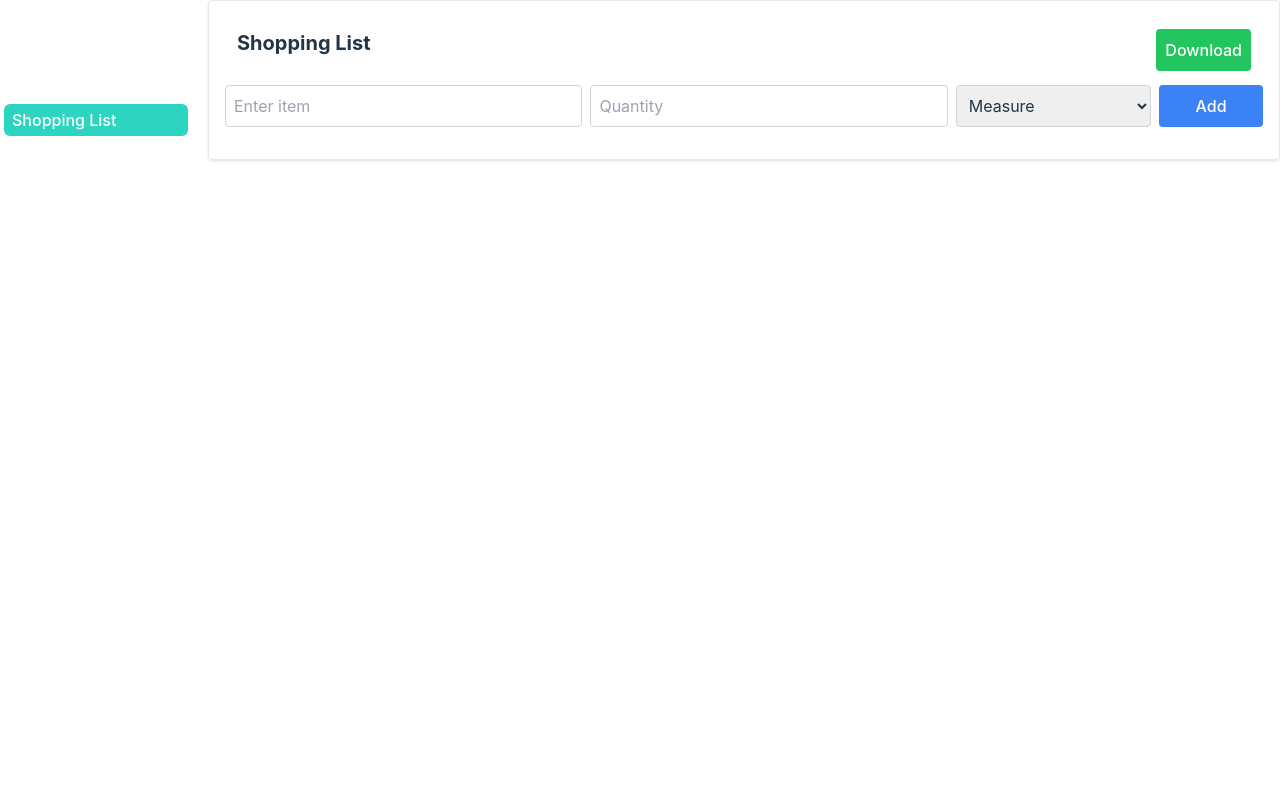
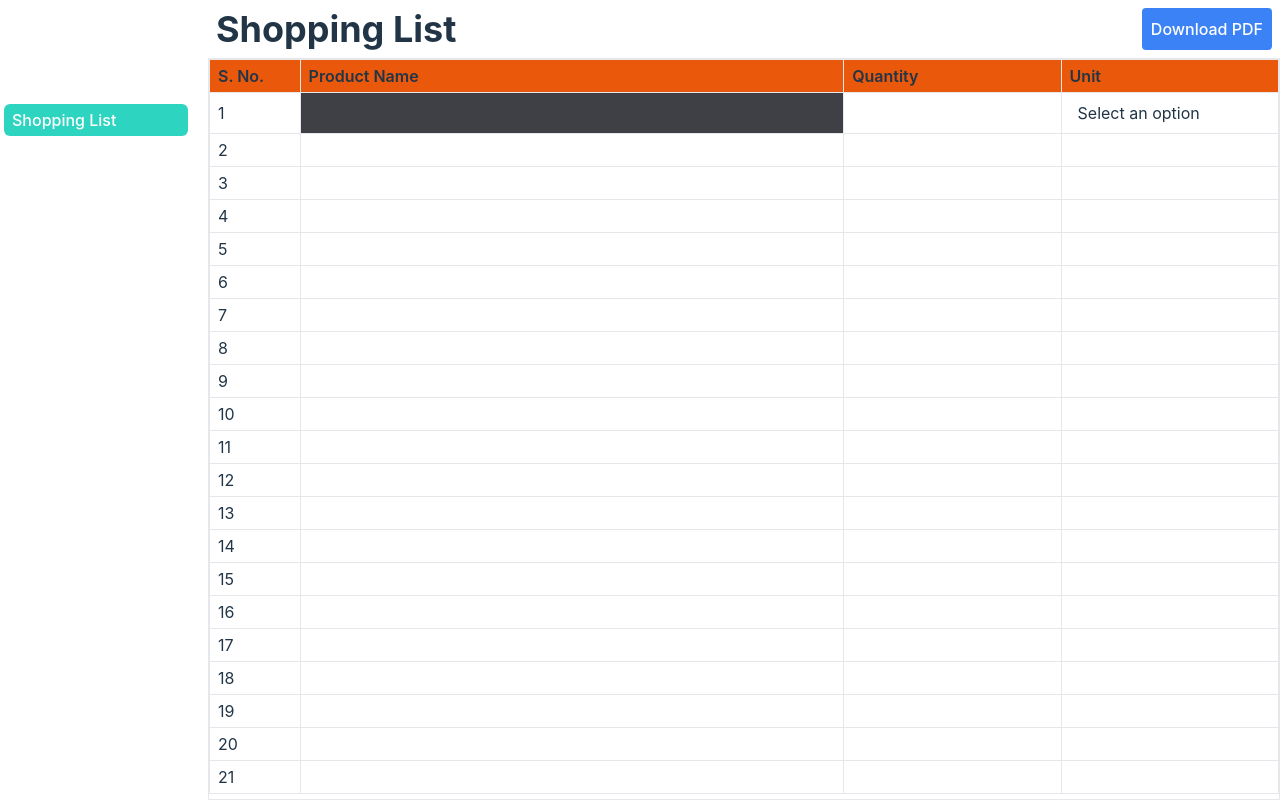
Before and after one commit to Raghunandan1451/DTD-Tasks, a React (Vite) app: page /shopping in a window 1280 px wide. Built offline with nearby package versions, Linux system fonts and the light colour scheme.

Commit message:
feat: 1. Added Shopping List 2. Made some changes in design 3. Removed tailwind-scrollbar-hide and redesigned locally

```diff
--- a/package.json
+++ b/package.json
@@ -15,8 +15,7 @@
     "react": "^18.3.1",
     "react-dom": "^18.3.1",
     "react-redux": "^9.2.0",
-    "react-router-dom": "^7.0.1",
-    "tailwind-scrollbar-hide": "^1.1.7"
+    "react-router-dom": "^7.0.1"
   },
   "devDependencies": {
     "@types/react": "^18.3.12",
--- a/src/components/ShoppingList.jsx
+++ b/src/components/ShoppingList.jsx
@@ -1,82 +1,65 @@
 /* eslint-disable react/prop-types */
-import InputForm from './InputForm';
-import ListItem from './ListItem';
-import { addShoppingItem, deleteItem, updateShoppingItem } from '../utils/ADU';
+import EditableTable from '@components/Table/EditableTable';
+import { useDispatch, useSelector } from 'react-redux';
+import { addItem, deleteItem, updateItem } from '@store/shoppingSlice';
+import HeaderWithButton from '@components/HeaderWithButton';
+import { handleDownloadPDF } from '@utils/downloadList';
 
-const fields = [
-	{ name: 'name', placeholder: 'Enter item' },
-	{ name: 'quantity', placeholder: 'Quantity', type: 'number' },
+const columns = [
 	{
-		name: 'measure',
-		placeholder: 'Measure',
-		type: 'select',
-		options: [
-			{ value: 'pkt', label: 'PKT(S)' },
-			{ value: 'kg', label: 'KG' },
-			{ value: 'g', label: 'G' },
-			{ value: 'pc', label: 'PC(S)' },
-			{ value: 'l', label: 'L' },
-			{ value: 'ml', label: 'ML' },
-		],
+		key: 'productName',
+		type: 'text',
+		header: 'Product Name',
+		className: 'w-1/2',
+	},
+	{
+		key: 'quantity',
+		type: 'number',
+		header: 'Quantity',
+		className: 'w-1/5',
+	},
+	{
+		key: 'unit',
+		type: 'dropdown',
+		header: 'Unit',
+		options: ['PKT(s)', 'PC(s)', 'KG', 'G', 'L', 'ML'],
+		className: 'w-1/5',
 	},
 ];
 
-const addStyle = { flexGrow: '0.6' };
+const ShoppingList = () => {
+	const shoppingList = useSelector((state) => state.shopping);
+	const dispatch = useDispatch();
 
-const ShoppingList = (props) => {
-	const {
-		// handleDownload,
-		items,
-		setItems,
-		idCounter,
-		setIdCounter,
-	} = props;
-
-	const handleAddItem = (newItem) => {
-		const itemWithId = { ...newItem, id: idCounter };
-		addShoppingItem(items, itemWithId, setItems);
-		setIdCounter((prev) => prev + 1);
+	const handleUpdate = (id, key, value) => {
+		dispatch(updateItem({ id, key, value })); // Dispatch Redux action
 	};
 
-	const handleUpdateItem = (updatedItem) => {
-		updateShoppingItem(items, updatedItem, setItems);
+	const handleAddRow = () => {
+		dispatch(addItem({ productName: '', quantity: '', unit: '' })); // Dispatch Redux action
 	};
 
-	const handleDeleteItem = (id) => {
-		deleteItem(items, id, setItems);
+	const handleDeleteRow = (id) => {
+		dispatch(deleteItem(id)); // Dispatch Redux action
 	};
 
+	const handleDownload = (heading) => {
+		handleDownloadPDF(shoppingList, columns, heading);
+	};
 	return (
-		<div className="p-4 border rounded shadow">
-			<div className={`flex justify-between p-3`}>
-				<h2 className="text-xl font-bold mb-4">Shopping List</h2>
-				<span>
-					<button
-						// onClick={() => handleDownload(items)}
-						className="bg-green-500 text-white p-2 rounded">
-						Download
-					</button>
-				</span>
-			</div>
-			<InputForm
-				onAddItem={handleAddItem}
-				placeholders={fields}
-				addStyle={addStyle}
+		<>
+			<HeaderWithButton
+				heading="Shopping List"
+				onDownload={handleDownload}
 			/>
-			<ul className="space-y-2">
-				{items
-					? items.map((item) => (
-							<ListItem
-								key={item.id}
-								item={item}
-								onUpdateItem={handleUpdateItem}
-								onDeleteItem={handleDeleteItem}
-								fields={fields}
-							/>
-					  ))
-					: null}
-			</ul>
-		</div>
+			<EditableTable
+				columns={columns}
+				data={shoppingList}
+				onUpdate={handleUpdate}
+				onAddRow={handleAddRow}
+				onDeleteRow={handleDeleteRow}
+			/>
+		</>
 	);
 };
 
--- a/src/components/Table/CellType.jsx
+++ b/src/components/Table/CellType.jsx
@@ -1,6 +1,7 @@
 import DatePicker from '@components/Table/Fields/DatePicker';
 import Dropdown from '@components/Table/Fields/Dropdown';
 import TextInput from '@components/Table/Fields/TextInput';
+import NumericInput from '@components/Table/Fields/NumericInput';
 
 const CellType = (props) => {
 	const { columnType } = props;
@@ -12,6 +13,8 @@ const CellType = (props) => {
 			return <DatePicker {...props} />;
 		case 'dropdown':
 			return <Dropdown {...props} />;
+		case 'number':
+			return <NumericInput {...props}></NumericInput>;
 		default:
 			return <span></span>;
 	}
--- a/src/components/Table/EditableTable.jsx
+++ b/src/components/Table/EditableTable.jsx
@@ -14,8 +14,7 @@ const EditableTable = ({ columns, data, onAddRow, onUpdate, onDeleteRow }) => {
 
 	useEffect(() => {
 		const calculateMinRows = () => {
-			const displayHeight =
-				containerRef.current.getBoundingClientRect().height;
+			const displayHeight = containerRef.current.clientHeight;
 			const rowHeight = cellRef.current.clientHeight;
 			const calcMin = Math.floor(displayHeight / rowHeight) - 1;
 			setMinRows(calcMin);
--- /dev/null
+++ b/src/components/Table/Fields/NumericInput.jsx
@@ -0,0 +1,27 @@
+import { useTableContext } from '@components/Table/TableContext';
+
+const TextInput = (props) => {
+	const { column, row, rowIndex, colIndex } = props;
+
+	const { handleCellDataChange, setActiveCell, inputRefs } =
+		useTableContext();
+	return (
+		<input
+			type="number"
+			value={row[column.key]}
+			onChange={(e) =>
+				handleCellDataChange(row.uid, column.key, e.target.value)
+			}
+			ref={(el) => (inputRefs.current[`${rowIndex}-${colIndex}`] = el)}
+			className="w-full bg-transparent outline-none"
+			onFocus={() =>
+				setActiveCell({
+					row: rowIndex,
+					col: colIndex,
+				})
+			}
+		/>
+	);
+};
+
+export default TextInput;
--- a/src/components/Table/TableHeader.jsx
+++ b/src/components/Table/TableHeader.jsx
@@ -5,13 +5,13 @@ const TableHeader = ({ columns }) => {
 	return (
 		<thead className="bg-orange-600 sticky top-0" ref={cellRef}>
 			<tr>
-				<th className="p-2 text-left font-semibold border w-1/12">
+				<th className="py-1 px-2 text-left font-semibold border w-1/12">
 					S. No.
 				</th>
 				{columns.map((column) => (
 					<th
 						key={column.key}
-						className={`p-2 text-left font-semibold border ${column.className}`}>
+						className={`py-1 px-2 text-left font-semibold border ${column.className}`}>
 						{column.header}
 					</th>
 				))}
--- a/src/components/Table/TableRow.jsx
+++ b/src/components/Table/TableRow.jsx
@@ -34,7 +34,7 @@ const TableRow = ({ row, rowIndex, columns }) => {
 					return (
 						<td
 							key={column.key}
-							className={`py-1 px-2 border h-10 ${column.className}`}></td>
+							className={`py-1 px-2 border ${column.className}`}></td>
 					);
 				}
 			})}
--- a/src/index.css
+++ b/src/index.css
@@ -73,3 +73,12 @@ button:focus-visible {
 		background-color: #f9f9f9;
 	}
 }
+
+.scrollbar-hide::-webkit-scrollbar {
+	display: none; /* Hide scrollbar for Chrome, Safari, and Opera */
+}
+
+.scrollbar-hide {
+	-ms-overflow-style: none; /* Hide scrollbar for Internet Explorer and Edge */
+	scrollbar-width: none; /* Hide scrollbar for Firefox */
+}
--- /dev/null
+++ b/src/store/shoppingSlice.js
@@ -0,0 +1,35 @@
+import { createSlice, nanoid } from '@reduxjs/toolkit';
+
+const initialState = [
+	{
+		uid: nanoid(),
+		productName: '',
+		quantity: '',
+		unit: '',
+	},
+];
+const shoppingSlice = createSlice({
+	name: 'shopping',
+	initialState,
+	reducers: {
+		addItem: (state, action) => {
+			state.push({
+				uid: nanoid(),
+				...action.payload,
+			});
+		},
+		updateItem: (state, action) => {
+			const { id, key, value } = action.payload;
+			const row = state.find((row) => row.uid === id);
+			if (row) {
+				row[key] = value;
+			}
+		},
+		deleteItem: (state, action) => {
+			return state.filter((row) => row.uid !== action.payload);
+		},
+	},
+});
+
+export const { addItem, updateItem, deleteItem } = shoppingSlice.actions;
+export default shoppingSlice.reducer;
--- a/src/store/store.js
+++ b/src/store/store.js
@@ -1,9 +1,11 @@
 import { configureStore } from '@reduxjs/toolkit';
 import todoReducer from '@store/todoSlice';
+import shoppingReducer from '@store/shoppingSlice';
 
 const store = configureStore({
 	reducer: {
 		todos: todoReducer,
+		shopping: shoppingReducer,
 	},
 });
 
--- a/src/utils/keyEvents.js
+++ b/src/utils/keyEvents.js
@@ -36,7 +36,6 @@ export const handleKeyDown = (
 					}
 					break;
 				case 'Delete':
-					console.log('Delete: ', data[row]);
 					if (
 						data[row] &&
 						window.confirm(
```
Also changed, not shown: 1 other file (tests, documents, lock files or other folders).
